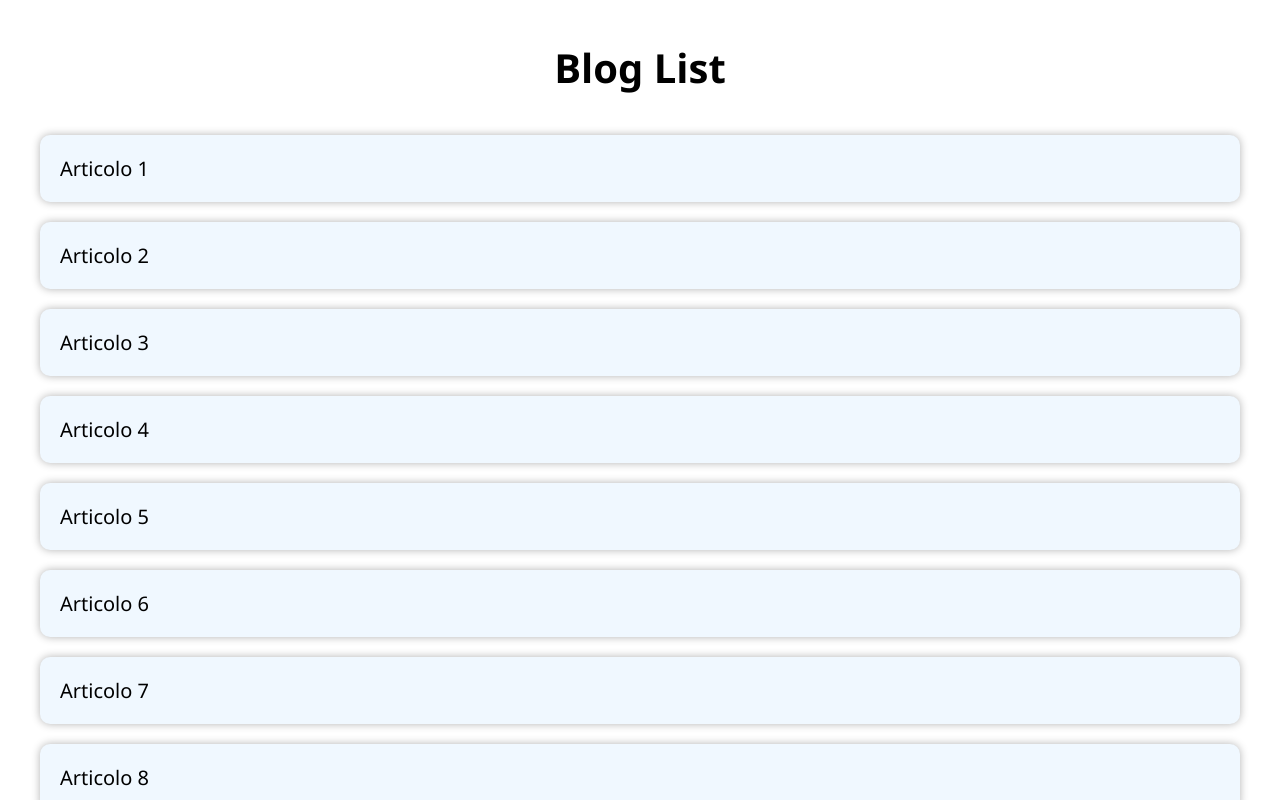
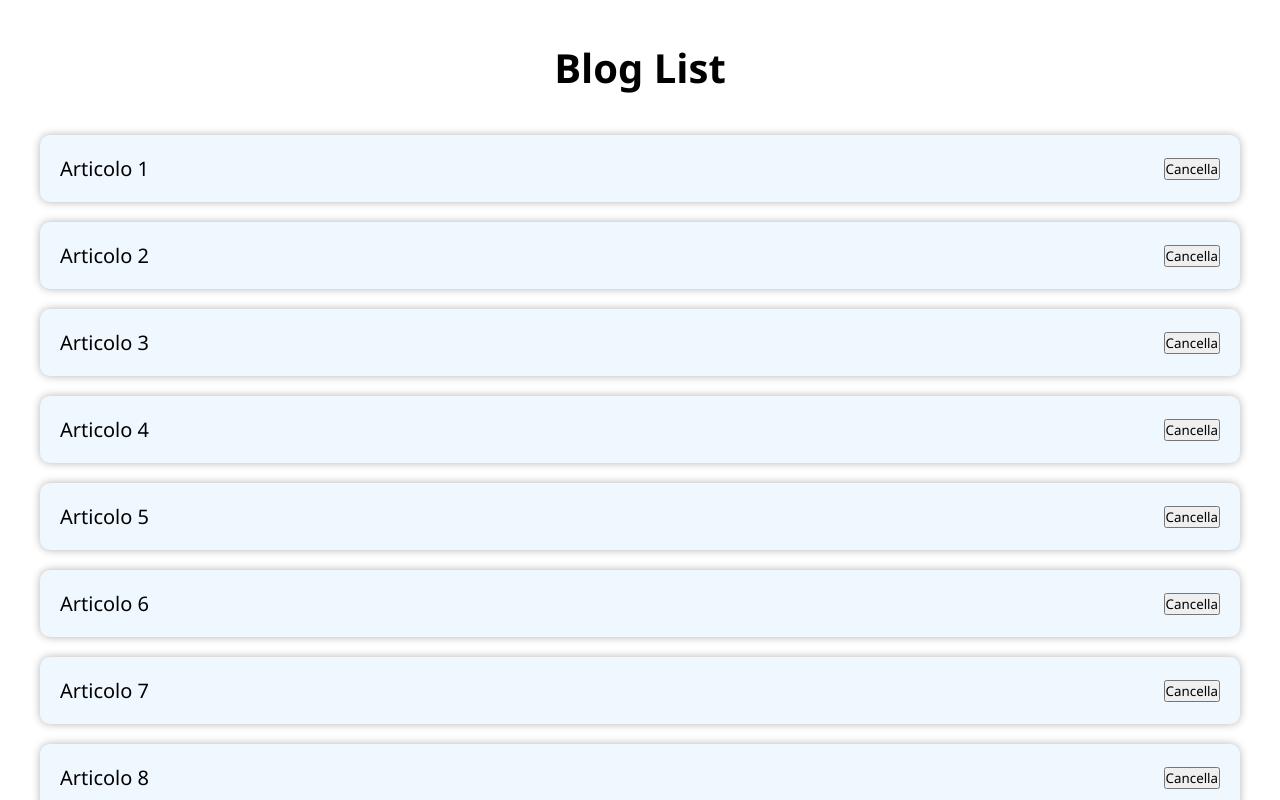
Before and after one commit to HaojieZhang123/react-form, a React (Vite) app: page / in a window 1280 px wide. Shown: the top 800 px of the page. Built offline with nearby package versions, Linux system fonts and the light colour scheme.

Commit message:
[UPD] added delete buttton

```diff
--- a/src/App.jsx
+++ b/src/App.jsx
@@ -23,13 +23,22 @@ function App() {
     setNewArticle('')
   }
 
+  const deleteArticle = (index) => {
+    const updatedArticles = [...articles]
+    updatedArticles.splice(index, 1)
+    setArticles(updatedArticles)
+  }
+
   return (
     <>
       <div className="container">
         <h1>Blog List</h1>
         <ul>
           {articles.map((element, index) => (
-            <li key={index}>{element}</li>
+            <li key={index}>
+              {element}
+              <button onClick={() => deleteArticle(index)}>Cancella</button>
+            </li>
           ))}
         </ul>
 
--- a/src/index.css
+++ b/src/index.css
@@ -29,6 +29,9 @@ li {
   padding: 20px;
   border-radius: 10px;
   box-shadow: 0 0 8px rgba(0, 0, 0, 0.3);
+  display: flex;
+  justify-content: space-between;
+  align-items: center;
 }
 
 /* form and inputs */
@@ -38,7 +41,7 @@ form {
   justify-content: center;
 }
 
-input {
+form input {
   width: 80%;
   font-size: 20px;
   padding: 20px;
@@ -48,7 +51,7 @@ input {
   margin-right: 20px;
 }
 
-button {
+form button {
   width: 20%;
   font-size: 20px;
   padding: 20px;
```
